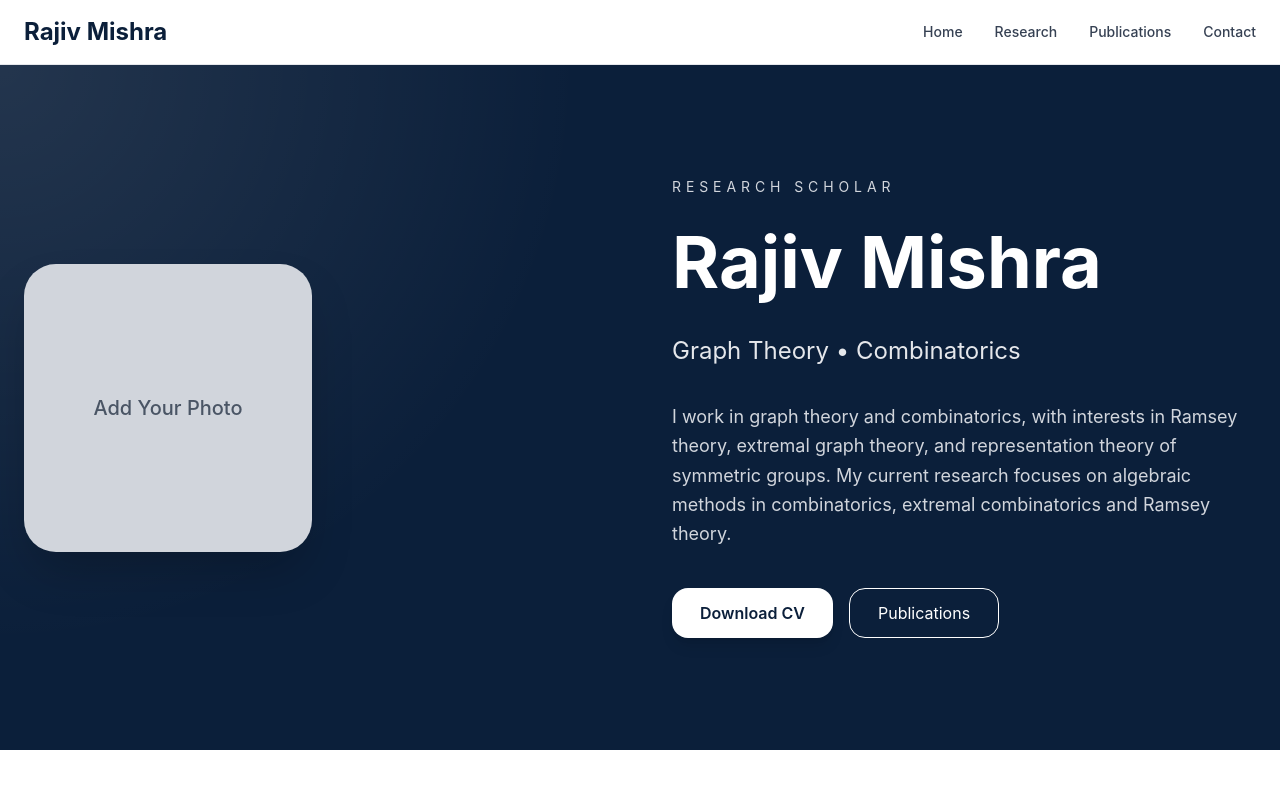
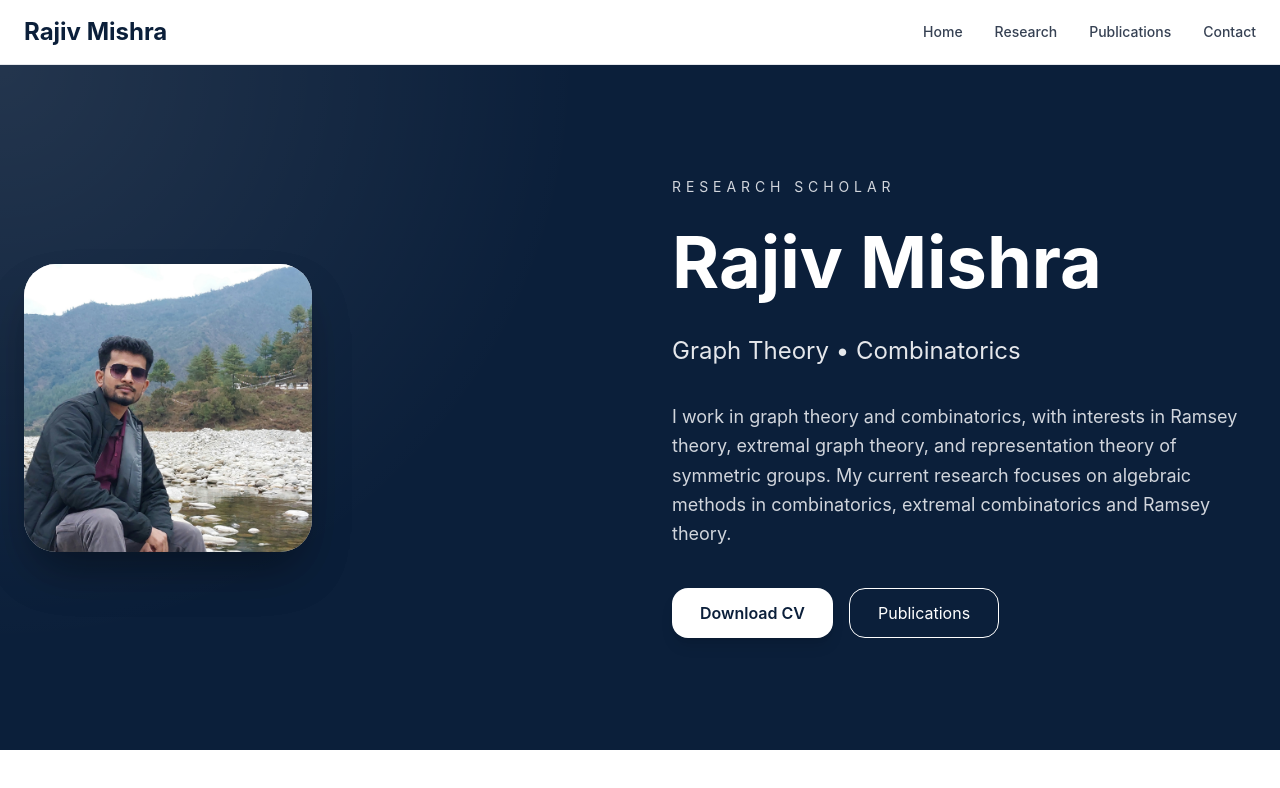
Before and after one commit to rajiv-math/rajiv, a React (Vite) app: page / in a window 1280 px wide. Shown: the top 788 px of the page. Built offline with nearby package versions, Linux system fonts and the light colour scheme.

Commit message:
Update App.tsx
Updated profile photo

```diff
--- a/src/App.tsx
+++ b/src/App.tsx
@@ -72,7 +72,11 @@ export default function App() {
           {/* Profile Image */}
           <div className="flex justify-center md:justify-start">
             <div className="w-72 h-72 rounded-[2rem] bg-gray-300 shadow-2xl flex items-center justify-center text-gray-600 text-xl font-medium">
-              Add Your Photo
+              <img
+                src="/profile_pic.jpg"
+                alt="Rajiv Mishra"
+                className="w-72 h-72 object-cover rounded-[2rem] shadow-2xl"
+              />
             </div>
           </div>
 
```
